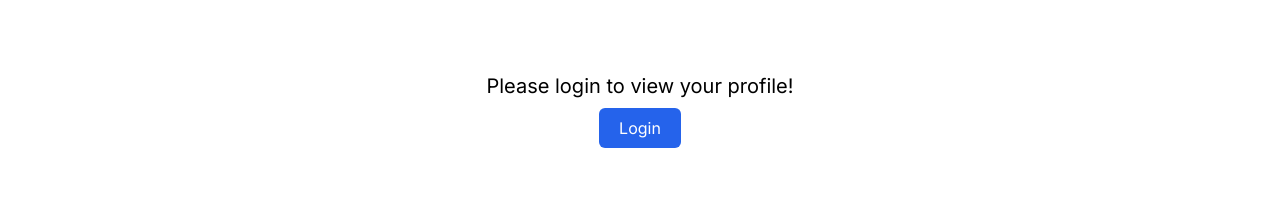
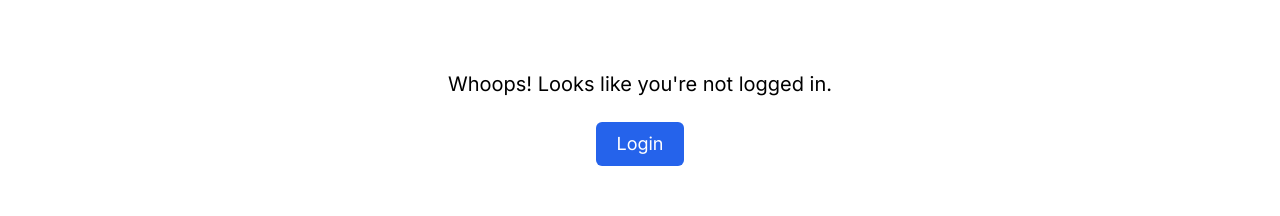
Before and after one commit to nikhilsinha822/CreativeCart, a Next.js app: page /profile in a window 1280 px wide. Shown: the part 460-676 px from the top of the page. Built offline with nearby package versions, Linux system fonts and the light colour scheme; no server answers.

Commit message:
added login redirect

```diff
--- /dev/null
+++ b/app/(main)/(auth)/layout.tsx
@@ -0,0 +1,19 @@
+import React from 'react'
+import { Suspense } from 'react'
+import Loading from '@/app/ui/Loading'
+
+interface AuthLayoutProps {
+    children?: React.ReactNode
+}
+
+const HomeLayout = ({ children }: AuthLayoutProps) => {
+    return (
+        <div>
+            <Suspense fallback={<Loading />}>
+                {children}
+            </Suspense>
+        </div>
+    )
+}
+
+export default HomeLayout
--- a/app/(main)/(auth)/login/page.tsx
+++ b/app/(main)/(auth)/login/page.tsx
@@ -3,24 +3,27 @@ import React, { useContext, useEffect } from 'react'
 import { useFormState } from 'react-dom'
 import { handleLogin } from '@/app/lib/auth'
 import { AuthContext } from '@/app/context/authContext'
-import { redirect } from 'next/navigation'
+import { redirect, useSearchParams } from 'next/navigation'
 import { BsExclamationCircle } from "react-icons/bs";
 import Link from 'next/link'
 import Button from '@/app/ui/Button'
 import Image from 'next/image'
 
 const Login = () => {
-    const initialState = { message: "", accessToken: "", roles:[] };
+    const initialState = { message: "", accessToken: "", roles: [] };
 
-    const { loginState } = useContext(AuthContext)
+    const searchParams = useSearchParams();
+    const redirectTo = searchParams.get('redirectTo') || '/';
+    console.log(redirectTo, searchParams);
+    const { loginState } = useContext(AuthContext);
     const [response, loginAction] = useFormState(handleLogin, initialState);
 
     useEffect(() => {
         if (response.message === "Success") {
             loginState(response.accessToken, response.roles);
-            redirect('/')
+            redirect(redirectTo)
         }
-    }, [response, loginState])
+    }, [response, redirectTo, loginState])
 
     return (
         <div className='flex justify-center md:mx-20 py-auto h-screen'>
@@ -46,7 +49,7 @@ const Login = () => {
                         className='border border-gray-500 p-3 rounded focus:outline-none focus:ring-1 focus:ring-black'
                     />
                     <Button>LOGIN</Button>
-                    <p className='mt-4'>Don&apos;t have an account? <Link className='text-blue-500 underline' href="/register">Register</Link></p>
+                    <p className='mt-4'>Don&apos;t have an account? <Link className='text-blue-500 underline' href={`/register?redirectTo=${redirectTo}`}>Register</Link></p>
                     {response.message && response.message !== "Success" && (
                         <div className='flex items-center mt-2'>
                             <BsExclamationCircle className="text-red-500 mr-1" />
--- a/app/(main)/(auth)/register/page.tsx
+++ b/app/(main)/(auth)/register/page.tsx
@@ -9,21 +9,23 @@ import { handleRegister } from '@/app/lib/auth'
 import { FaPencilAlt } from "react-icons/fa";
 import Link from 'next/link'
 import profile from '@/app/assets/profile.jpg'
-import { redirect } from 'next/navigation'
+import { redirect, useSearchParams } from 'next/navigation'
 
 const Register = () => {
   const initialState = { message: "", accessToken: "", roles: "" };
 
   const [avatar, setAvatar] = useState("");
+  const searchParams = useSearchParams();
+  const redirectTo = searchParams.get('redirectTo') || '/';
   const { loginState } = useContext(AuthContext);
   const [response, registerAction] = useFormState(handleRegister, initialState)
 
   useEffect(() => {
     if (response.message === "Success") {
       loginState(response.accessToken, response.roles);
-      redirect('/')
+      redirect(redirectTo)
     }
-  }, [response, loginState]);
+  }, [response, redirectTo, loginState]);
 
   const handleAvatarChange = (e: React.ChangeEvent<HTMLInputElement>) => {
     if (!e.target.files?.length) return;
@@ -78,7 +80,7 @@ const Register = () => {
         />
 
         <Button>SIGNUP</Button>
-        <p className='mt-4'>Already have an account? <Link className='text-blue-500 underline' href="/login">Login</Link></p>
+        <p className='mt-4'>Already have an account? <Link className='text-blue-500 underline' href={`/login?redirectTo=${redirectTo}`}>Login</Link></p>
         {response.message && response.message !== "Success" && (
           <div className='flex items-center mt-2'>
             <BsExclamationCircle className="text-red-500 mr-1" />
--- a/app/(main)/(user)/cart/page.tsx
+++ b/app/(main)/(user)/cart/page.tsx
@@ -15,6 +15,7 @@ import { prepareCart } from '@/app/lib/data'
 import { FaLongArrowAltLeft } from "react-icons/fa";
 import { FaLongArrowAltRight } from "react-icons/fa";
 import { v4 as uuid } from 'uuid'
+import NotLoggedIn from '@/app/ui/NotLoggedIn'
 
 type cartPropsType = {
     item: cartItemStateType,
@@ -26,16 +27,10 @@ type cartPropsType = {
 
 const Cart = () => {
     let content;
-    const router = useRouter();
     const { token, isAuthenticated } = useContext(AuthContext);
     if (!isAuthenticated || token === null || token === ' ') {
         if (isAuthenticated !== null && token !== ' ') {
-            content = <>
-                <div className='h-screen w-full flex flex-col align-center text-center justify-center'>
-                    <h1 className='text-xl'>Please login to view your cart!</h1>
-                    <button className='bg-blue-600 text-white p-2 px-5 text-lg my-2 rounded-md mx-auto' onClick={() => router.push('/login')}>Login</button>
-                </div>
-            </>
+            content = <NotLoggedIn />
         }
         else {
             content = <Loading />
@@ -47,9 +42,8 @@ const Cart = () => {
                 <CartList token={token} />
             </Suspense>
         </div>
-
-        return content;
     }
+    return content;
 }
 const CartList = ({ token }: { token: string }) => {
     let content;
--- a/app/(main)/(user)/checkout/page.tsx
+++ b/app/(main)/(user)/checkout/page.tsx
@@ -10,6 +10,7 @@ import { BsExclamationCircle } from 'react-icons/bs'
 import toast from 'react-hot-toast';
 import Script from 'next/script';
 import axios from 'axios';
+import NotLoggedIn from '@/app/ui/NotLoggedIn';
 
 const Page = () => {
   let content;
@@ -61,7 +62,7 @@ const Page = () => {
 
   if (!isAuthenticated || token === null || token === ' ') {
     if (isAuthenticated !== null && token !== ' ')
-      redirect('/login')
+      content = <NotLoggedIn/>
     else
       content = <Loading />
   }
--- a/app/(main)/(user)/profile/page.tsx
+++ b/app/(main)/(user)/profile/page.tsx
@@ -8,6 +8,7 @@ import React, { useContext, useState, useEffect } from 'react';
 import Address from '@/app/ui/Profile/Address';
 import Sidebar from '@/app/ui/Profile/Sidebar';
 import Profile from '@/app/ui/Profile/Profile';
+import NotLoggedIn from '@/app/ui/NotLoggedIn';
 
 const Page = () => {
     let content;
@@ -16,12 +17,7 @@ const Page = () => {
 
     if (!isAuthenticated || token === null || token === ' ') {
         if (isAuthenticated !== null && token !== ' ') {
-            content = <>
-                <div className='h-screen w-full flex flex-col align-center text-center justify-center'>
-                    <h1 className='text-xl'>Please login to view your profile!</h1>
-                    <button className='bg-blue-600 text-white p-2 px-5 text-base my-2 rounded-md mx-auto' onClick={() => router.push('/login')}>Login</button>
-                </div>
-            </>
+            content = <NotLoggedIn/>
         }
         else {
             content = <Loading />
--- a/app/(main)/admin/product/edit/[productId]/page.tsx
+++ b/app/(main)/admin/product/edit/[productId]/page.tsx
@@ -11,6 +11,7 @@ import { productType } from '@/app/lib/definations'
 import Loading from '@/app/ui/Loading'
 import toast from 'react-hot-toast'
 import { useParams, redirect } from 'next/navigation'
+import NotLoggedIn from '@/app/ui/NotLoggedIn'
 
 const Page = () => {
   const [product, setProduct] = useState<null | productType>(null);
@@ -74,12 +75,7 @@ const EditProducts = ({ product }: { product: productType }) => {
 
   if (!isAuthenticated || token === null || token === ' ') {
     if (isAuthenticated !== null && token !== ' ') {
-      content = <>
-        <div className='h-screen w-full flex flex-col align-center text-center justify-center'>
-          <h1 className='text-xl'>Please login!</h1>
-          <button className='bg-blue-600 text-white p-2 px-5 text-lg my-2 rounded-md mx-auto' onClick={() => router.push('/login')}>Login</button>
-        </div>
-      </>
+      content = <NotLoggedIn />
     }
     else {
       content = <Loading />
--- a/app/(main)/admin/product/new/page.tsx
+++ b/app/(main)/admin/product/new/page.tsx
@@ -9,6 +9,7 @@ import { v4 as uuid } from 'uuid'
 import Image from 'next/image'
 import { FaPlus } from 'react-icons/fa'
 import Button from '@/app/ui/Button'
+import NotLoggedIn from '@/app/ui/NotLoggedIn'
 
 const AddProduct = () => {
   const initialState = { success: false, token: ' ', error: false, data: null, message: '' }
@@ -36,12 +37,7 @@ const AddProduct = () => {
 
   if (!isAuthenticated || token === null || token === ' ') {
     if (isAuthenticated !== null && token !== ' ') {
-      content = <>
-        <div className='h-screen w-full flex flex-col align-center text-center justify-center'>
-          <h1 className='text-xl'>Please login!</h1>
-          <button className='bg-blue-600 text-white p-2 px-5 text-lg my-2 rounded-md mx-auto' onClick={() => router.push('/login')}>Login</button>
-        </div>
-      </>
+      content = <NotLoggedIn/>
     }
     else {
       content = <Loading />
--- a/app/ui/Navbar.tsx
+++ b/app/ui/Navbar.tsx
@@ -10,7 +10,7 @@ import Image from "next/image";
 import profile from "../../public/profile.jpg";
 import Logo from "../../public/logo(2).png";
 import SidebarLinks from "./Navbar/SidebarLinks";
-import { useSearchParams, useRouter } from "next/navigation";
+import { useSearchParams, useRouter, usePathname } from "next/navigation";
 import {v4 as uuid} from 'uuid';
 
 type SearchParams = {
@@ -19,6 +19,7 @@ type SearchParams = {
 
 const Navbar = () => {
   const [sidebar, setSidebar] = useState<Boolean>(false);
+  const pathname = usePathname();
   const category = [
     {
       id: 1,
@@ -102,9 +103,9 @@ const Navbar = () => {
           <div className="bg-gray-200 p-6 pl-5">
             <Image src={profile} width={50} height={50} alt="profile" className="rounded-full h-auto w-auto" />
             <br />
-            <Link href="/login">Sign In</Link>
+            <Link href={`/login?redirectTo=${pathname}`}>Sign In</Link>
             &nbsp;|&nbsp;
-            <Link href="/register">Register</Link>
+            <Link href={`/register?redirectTo=${pathname}`}>Register</Link>
           </div>
           <SidebarLinks />
         </div>
--- a/app/ui/NotLoggedIn.tsx
+++ b/app/ui/NotLoggedIn.tsx
@@ -1,14 +1,18 @@
 'use client'
 import React from 'react'
-import { useRouter } from 'next/navigation';
+import { usePathname, useRouter } from 'next/navigation';
 
 const NotLoggedIn = () => {
     const router = useRouter();
+    const pathname = usePathname();
     return (
         <div className='h-screen w-full flex flex-col align-center text-center justify-center'>
-            {/* <Image className='mx-auto' src={image} width={300} height={300} alt={"cartEmpty"} /> */}
-            <h1 className='text-xl'>Please login!</h1>
-            <button className='bg-blue-600 text-white p-2 px-5 text-lg my-2 rounded-md mx-auto' onClick={() => router.push('/login')}>Login</button>
+            <h1 className='text-xl m-4'>Whoops! Looks like you&#39;re not logged in.</h1>
+            <button
+                className='bg-blue-600 text-white p-2 px-5 text-lg my-2 rounded-md mx-auto'
+                onClick={() => router.replace(`/login?redirectTo=${pathname}`)}>
+                Login
+            </button>
         </div>
     )
 }
--- a/app/ui/Product/BottomButtons.tsx
+++ b/app/ui/Product/BottomButtons.tsx
@@ -5,11 +5,12 @@ import { useContext } from 'react'
 import { AuthContext } from '@/app/context/authContext'
 import axios, { AxiosResponse } from 'axios'
 import toast from 'react-hot-toast'
-import { useRouter } from 'next/navigation'
+import { useRouter, usePathname } from 'next/navigation'
 import Loader2 from '../Loader2'
 
 const BottomButtons = ({ product }: { product: string }) => {
   const { token, isAuthenticated } = useContext(AuthContext);
+  const pathname = usePathname();
   const [isLoading, setIsLoading] = useState(false)
   const router = useRouter();
   const addToCart = async () => {
@@ -39,7 +40,7 @@ const BottomButtons = ({ product }: { product: string }) => {
           }, { headers })
         }
       } else {
-        if (isAuthenticated !== null) router.push('/login')
+        if (isAuthenticated !== null) router.replace(`/login?redirectTo=${pathname}`)
         console.log("This was unexpected. Something is Really wrong. Try again later.");
       }
     } catch (error: any) {
```
